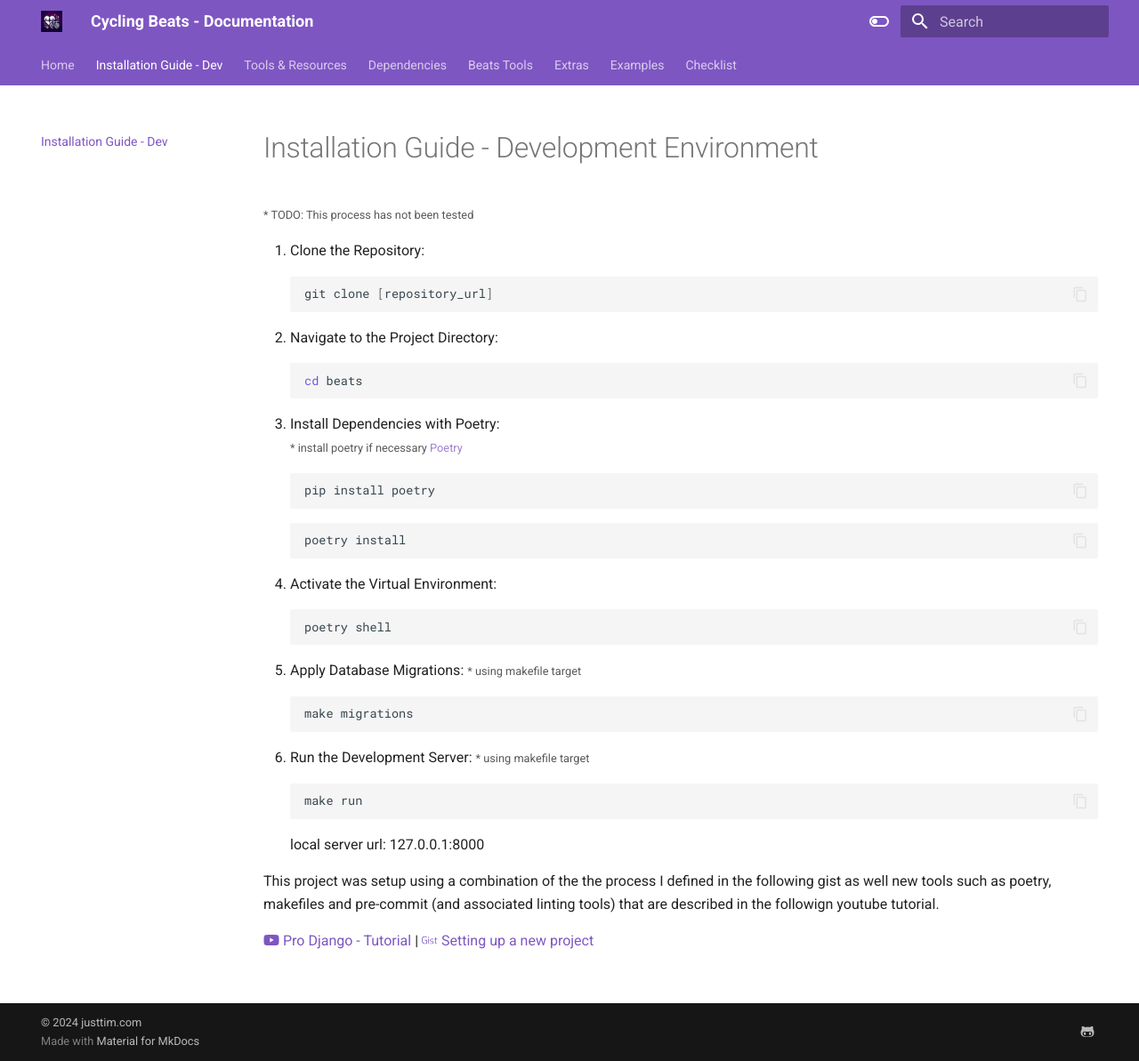
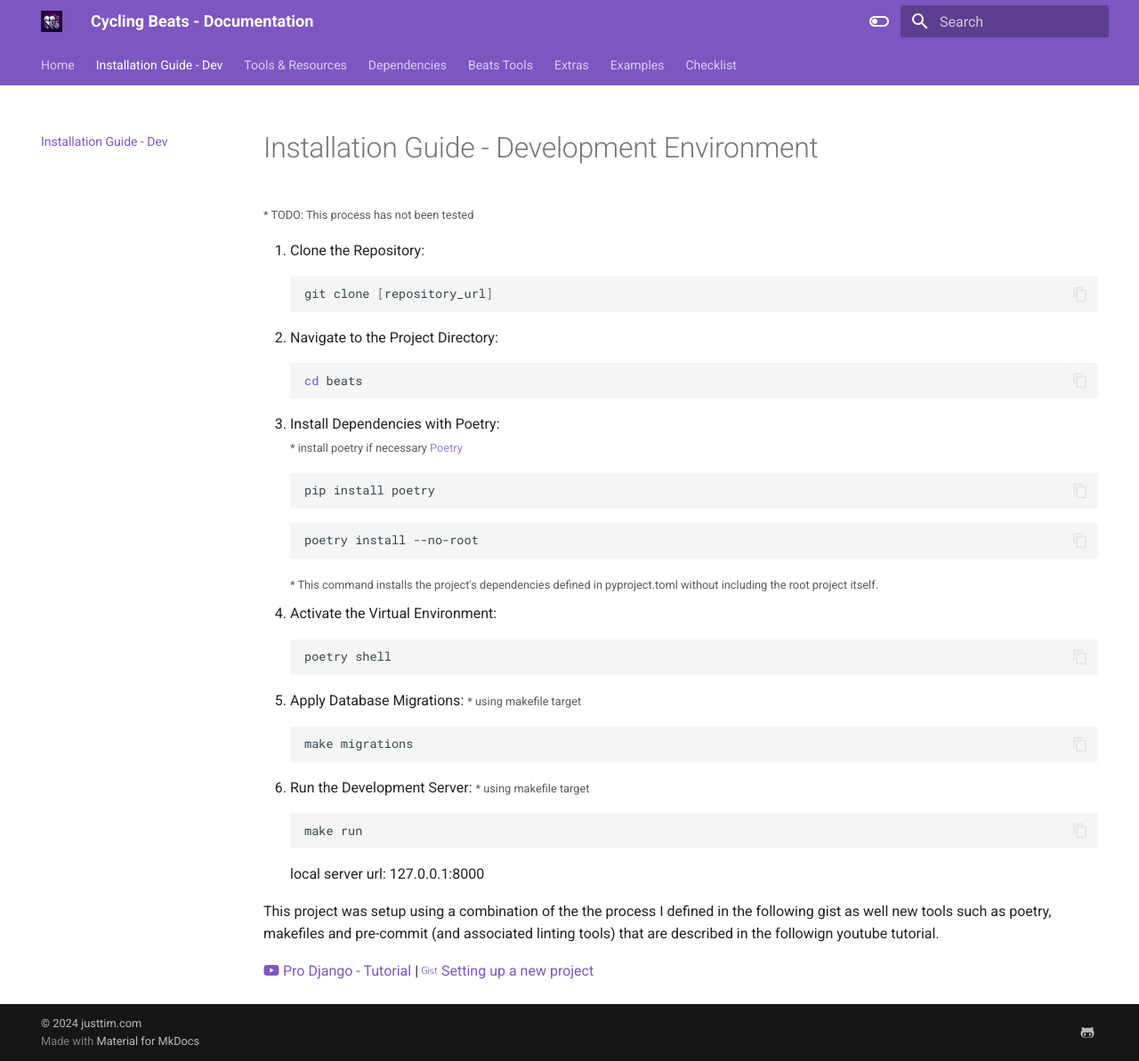
Before and after one commit to timpandrews/beats_docs, an MkDocs documentation site: the page built from docs/dev_install.md, in a window 1280 px wide and 1193 px high. Shown: the whole window at 89% size. Built offline with MkDocs 1.6.1 and Material for MkDocs 9.7.7, drawn with Linux system fonts in a browser that asks for light colours.

Commit message:
Update poetry install command

````diff
--- a/docs/dev_install.md
+++ b/docs/dev_install.md
@@ -15,8 +15,9 @@
     pip install poetry
     ```
     ```bash
-    poetry install
+    poetry install --no-root
     ```
+    <small>\* This command installs the project's dependencies defined in pyproject.toml without including the root project itself.</small>
 4. Activate the Virtual Environment:
     ```bash
     poetry shell
````
